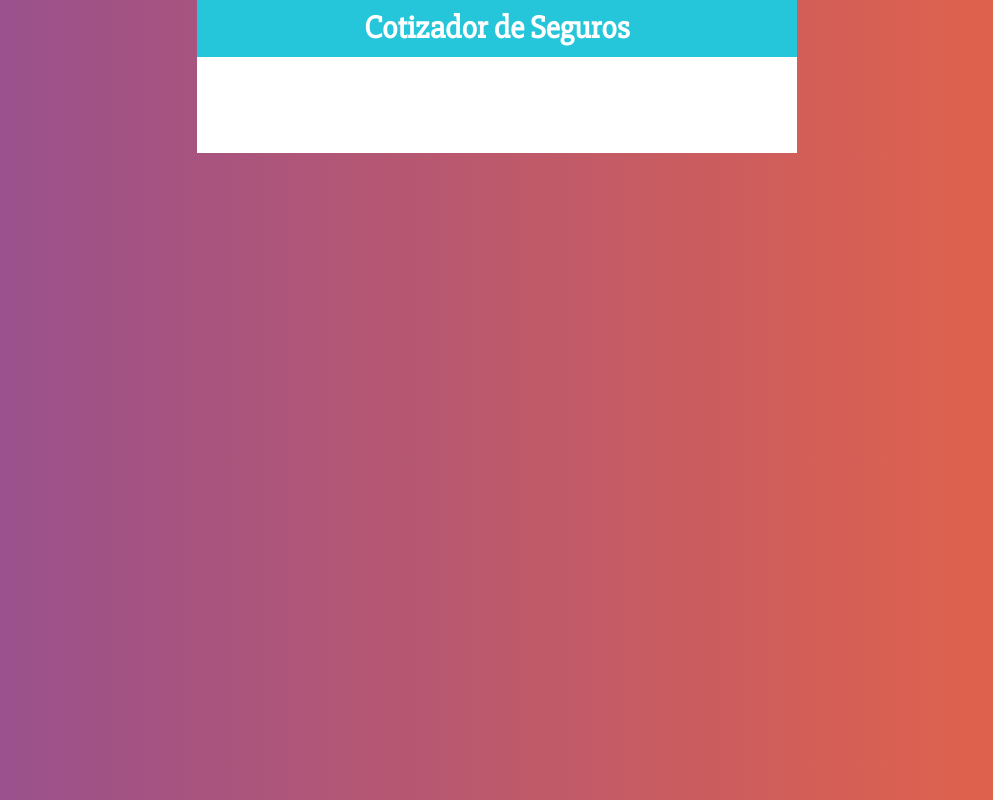
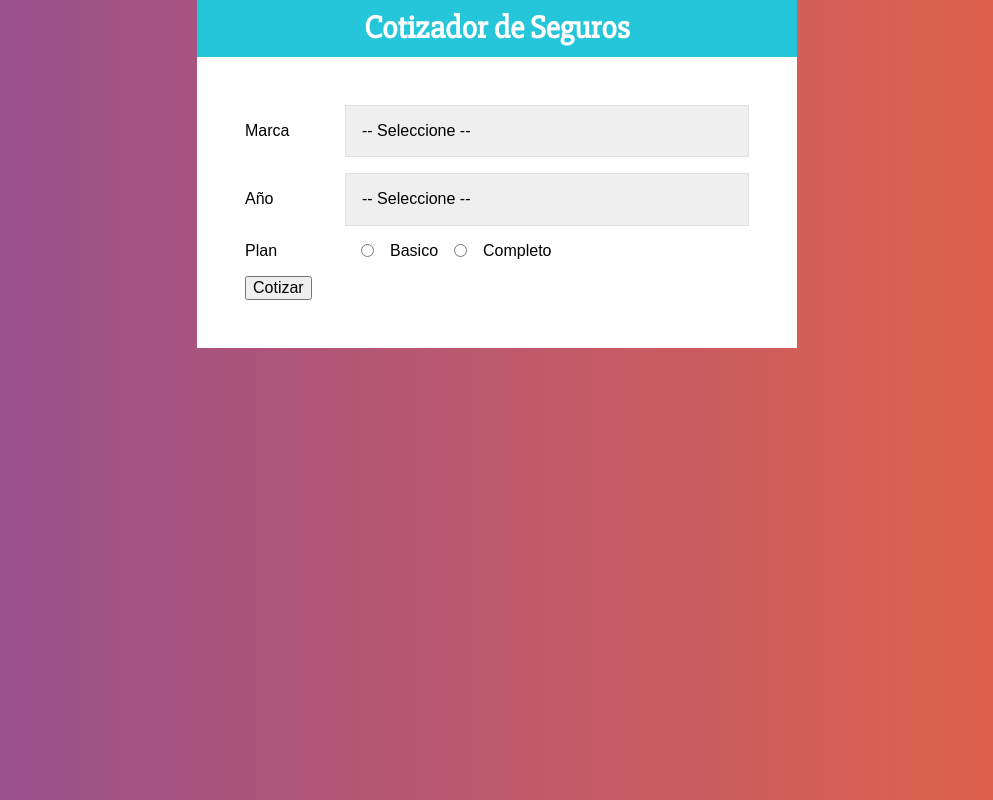
Before and after one commit to arieladasme/reactjs-quote, a React (Create React App) app: page / in a window 1280 px wide. Shown: the whole page, without its empty margins (143-1136 px from the left). Built offline with nearby package versions, Linux system fonts and the light colour scheme.

Commit message:
Form styled component

```diff
--- a/src/App.js
+++ b/src/App.js
@@ -1,6 +1,7 @@
 import React from 'react'
 import styled from '@emotion/styled'
 import Header from './components/Header'
+import Form from './components/Form'
 
 const Container = styled.div`
   max-width: 600px;
@@ -16,7 +17,9 @@ function App() {
   return (
     <Container>
       <Header title="Cotizador de Seguros" />
-      <FormContainer></FormContainer>
+      <FormContainer>
+        <Form />
+      </FormContainer>
     </Container>
   )
 }
--- /dev/null
+++ b/src/components/Form.js
@@ -0,0 +1,68 @@
+import React from 'react'
+import styled from '@emotion/styled'
+
+const Field = styled.div`
+  display: flex;
+  margin-bottom: 1rem;
+  align-items: center;
+`
+
+const Label = styled.label`
+  flex: 0 0 100px;
+`
+
+const Select = styled.select`
+  display: block;
+  width: 100%;
+  padding: 1rem;
+  border: 1px solid #e1e1e1;
+  -webkit-appearance: none;
+`
+
+const InputRadio = styled.input`
+  margin: 0 1rem;
+`
+
+const Form = () => {
+  return (
+    <form>
+      <Field>
+        <Label>Marca</Label>
+        <Select>
+          <option value="">-- Seleccione --</option>
+          <option value="american">Americano</option>
+          <option value="european">Europeo</option>
+          <option value="asian">Asiatico</option>
+        </Select>
+      </Field>
+
+      <Field>
+        <Label>Año</Label>
+        <Select>
+          <option value="">-- Seleccione --</option>
+          <option value="2022">2022</option>
+          <option value="2021">2021</option>
+          <option value="2020">2020</option>
+          <option value="2019">2019</option>
+          <option value="2018">2018</option>
+          <option value="2017">2017</option>
+          <option value="2016">2016</option>
+          <option value="2015">2015</option>
+          <option value="2014">2014</option>
+          <option value="2013">2013</option>
+          <option value="2012">2012</option>
+        </Select>
+      </Field>
+
+      <Field>
+        <Label>Plan</Label>
+        <InputRadio type="radio" name="plan" value="basic" /> Basico
+        <InputRadio type="radio" name="plan" value="full" /> Completo
+      </Field>
+
+      <button type="button">Cotizar</button>
+    </form>
+  )
+}
+
+export default Form
```
